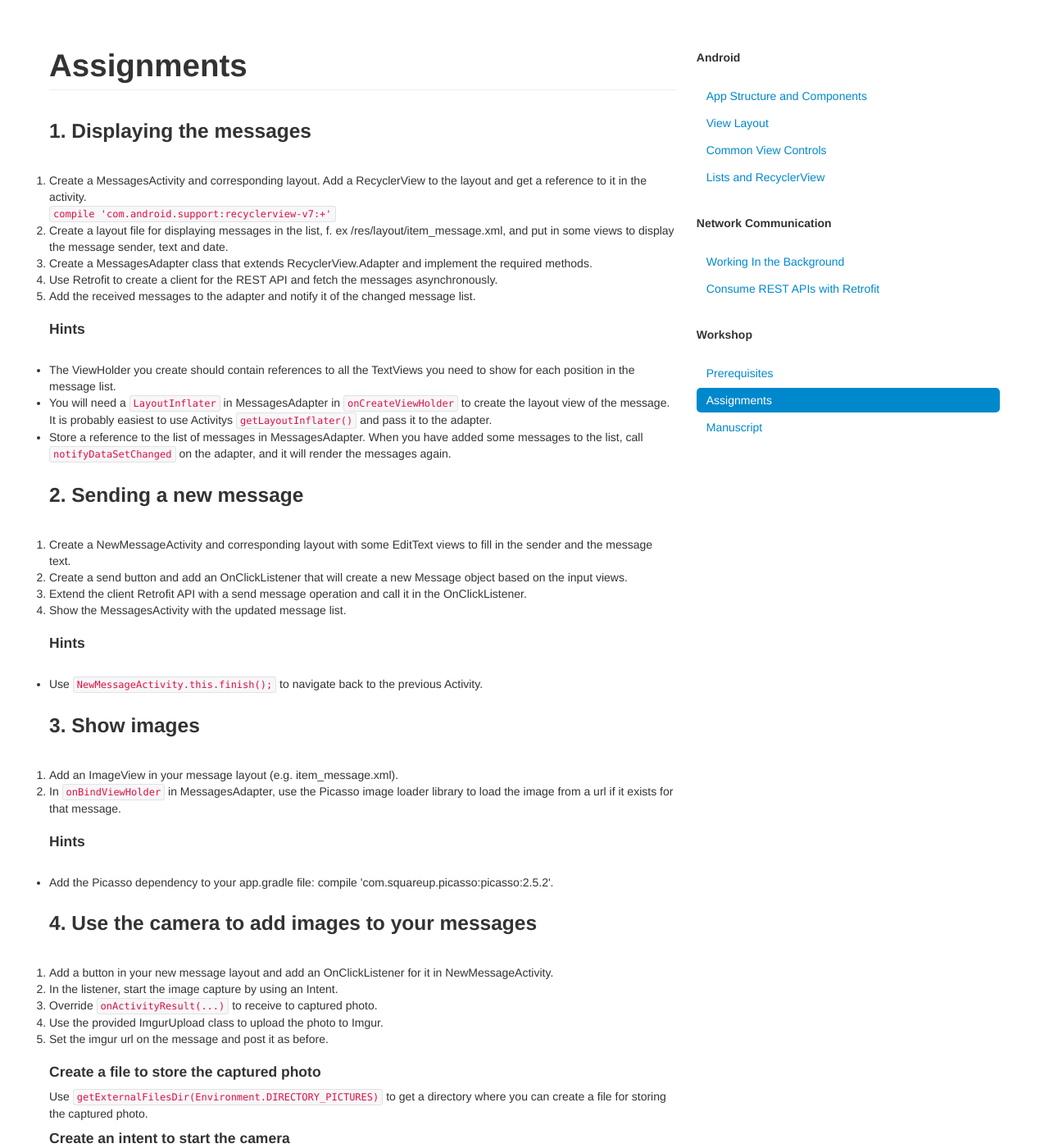
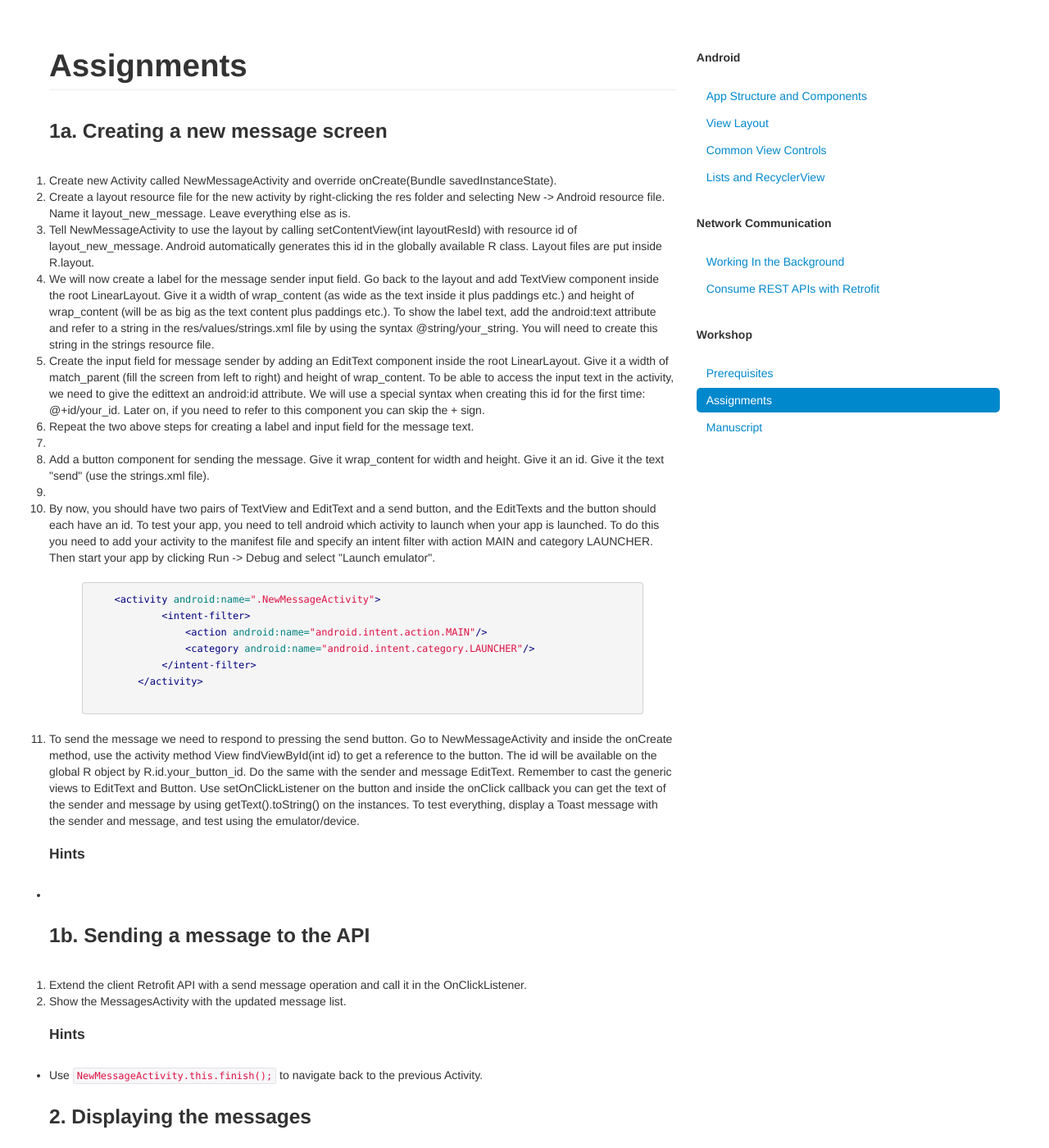
Before and after one commit to bekk/android101, a Jekyll site: the page built from docs/pages/assignments.html, in a window 1280 px wide and 1400 px high. Shown: the whole window at 82% size. Built offline with Jekyll 4.4.1, drawn with Linux system fonts in a browser that asks for light colours; Markdown is read by kramdown in place of the engine named in the settings.

Commit message:
Detaljert og enklere første oppgave

```diff
--- a/docs/pages/assignments.html
+++ b/docs/pages/assignments.html
@@ -3,7 +3,46 @@ layout: default
 title: Assignments
 ---
 
-<h3>1. Displaying the messages</h3>
+<h3>1a. Creating a new message screen</h3>
+<ol>
+  <li>Create new Activity called NewMessageActivity and override onCreate(Bundle savedInstanceState).</li>
+  <li>Create a layout resource file for the new activity by right-clicking the res folder and selecting New -> Android resource file. Name it layout_new_message. Leave everything else as is.</li>
+  <li>Tell NewMessageActivity to use the layout by calling setContentView(int layoutResId) with resource id of layout_new_message. Android automatically generates this id in the globally available R class. Layout files are put inside R.layout.</li>
+  <li>We will now create a label for the message sender input field. Go back to the layout and add TextView component inside the root LinearLayout. Give it a width of wrap_content (as wide as the text inside it plus paddings etc.) and height of wrap_content (will be as big as the text content plus paddings etc.). To show the label text, add the android:text attribute and refer to a string in the res/values/strings.xml file by using the syntax @string/your_string. You will need to create this string in the strings resource file.</li>
+  <li>Create the input field for message sender by adding an EditText component inside the root LinearLayout. Give it a width of match_parent (fill the screen from left to right) and height of wrap_content. To be able to access the input text in the activity, we need to give the edittext an android:id attribute. We will use a special syntax when creating this id for the first time: @+id/your_id. Later on, if you need to refer to this component you can skip the + sign.</li>
+  <li>Repeat the two above steps for creating a label and input field for the message text.<li>
+  <li>Add a button component for sending the message. Give it wrap_content for width and height. Give it an id. Give it the text "send" (use the strings.xml file).<li>
+  <li>By now, you should have two pairs of TextView and EditText and a send button, and the EditTexts and the button should each have an id. To test your app, you need to tell android which activity to launch when your app is launched. To do this you need to add your activity to the manifest file and specify an intent filter with action MAIN and category LAUNCHER. Then start your app by clicking Run -> Debug and select "Launch emulator".
+    {% highlight xml %}
+    <activity android:name=".NewMessageActivity">
+            <intent-filter>
+                <action android:name="android.intent.action.MAIN"/>
+                <category android:name="android.intent.category.LAUNCHER"/>
+            </intent-filter>
+        </activity>
+    {% endhighlight %}
+  <li>
+    To send the message we need to respond to pressing the send button. Go to NewMessageActivity and inside the onCreate method, use the activity method View findViewById(int id) to get a reference to the button. The id will be available on the global R object by R.id.your_button_id. Do the same with the sender and message EditText. Remember to cast the generic views to EditText and Button. Use setOnClickListener on the button and inside the onClick callback you can get the text of the sender and message by using getText().toString() on the instances. To test everything, display a Toast message with the sender and message, and test using the emulator/device.
+  </li>
+</ol>
+
+<h4>Hints</h4>
+<ul>
+  <li></li>
+</ul>
+
+<h3>1b. Sending a message to the API</h3>
+<ol>
+  <li>Extend the client Retrofit API with a send message operation and call it in the OnClickListener.</li>
+  <li>Show the MessagesActivity with the updated message list.</li>
+</ol>
+
+<h4>Hints</h4>
+<ul>
+  <li>Use <code>NewMessageActivity.this.finish();</code> to navigate back to the previous Activity.</li>
+</ul>
+
+<h3>2. Displaying the messages</h3>
 <ol>
   <li>Create a MessagesActivity and corresponding layout. Add a RecyclerView to the layout and get a reference to it in the activity.</li>
   <code>compile 'com.android.support:recyclerview-v7:+'</code>
@@ -18,19 +57,6 @@ title: Assignments
   <li>The ViewHolder you create should contain references to all the TextViews you need to show for each position in the message list.</li>
   <li>You will need a <code>LayoutInflater</code> in MessagesAdapter in <code>onCreateViewHolder</code> to create the layout view of the message. It is probably easiest to use Activitys <code>getLayoutInflater()</code> and pass it to the adapter.</li>
   <li>Store a reference to the list of messages in MessagesAdapter. When you have added some messages to the list, call <code>notifyDataSetChanged</code> on the adapter, and it will render the messages again.</li>
-</ul>
-
-<h3>2. Sending a new message</h3>
-<ol>
-  <li>Create a NewMessageActivity and corresponding layout with some EditText views to fill in the sender and the message text.</li>
-  <li>Create a send button and add an OnClickListener that will create a new Message object based on the input views.</li>
-  <li>Extend the client Retrofit API with a send message operation and call it in the OnClickListener.</li>
-  <li>Show the MessagesActivity with the updated message list.</li>
-</ol>
-
-<h4>Hints</h4>
-<ul>
-  <li>Use <code>NewMessageActivity.this.finish();</code> to navigate back to the previous Activity.</li>
 </ul>
 
 <h3>3. Show images</h3>
```
